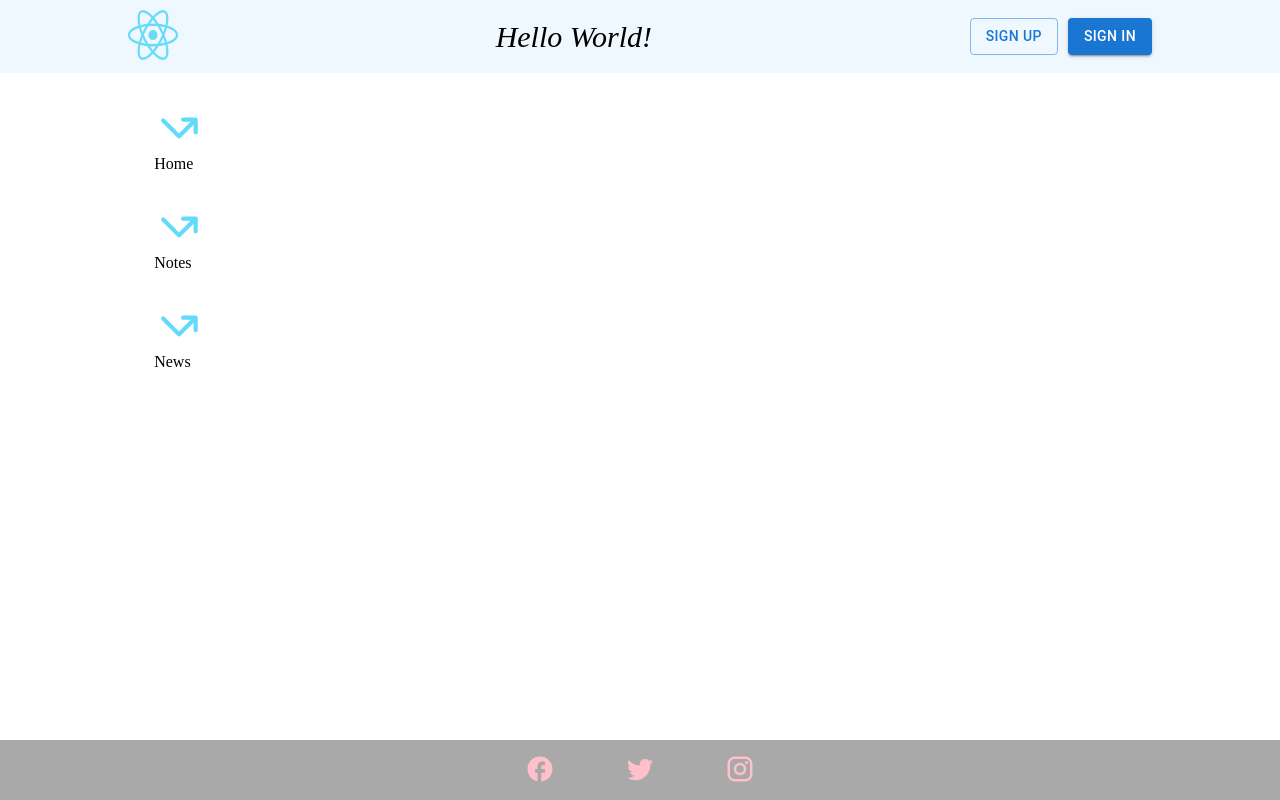
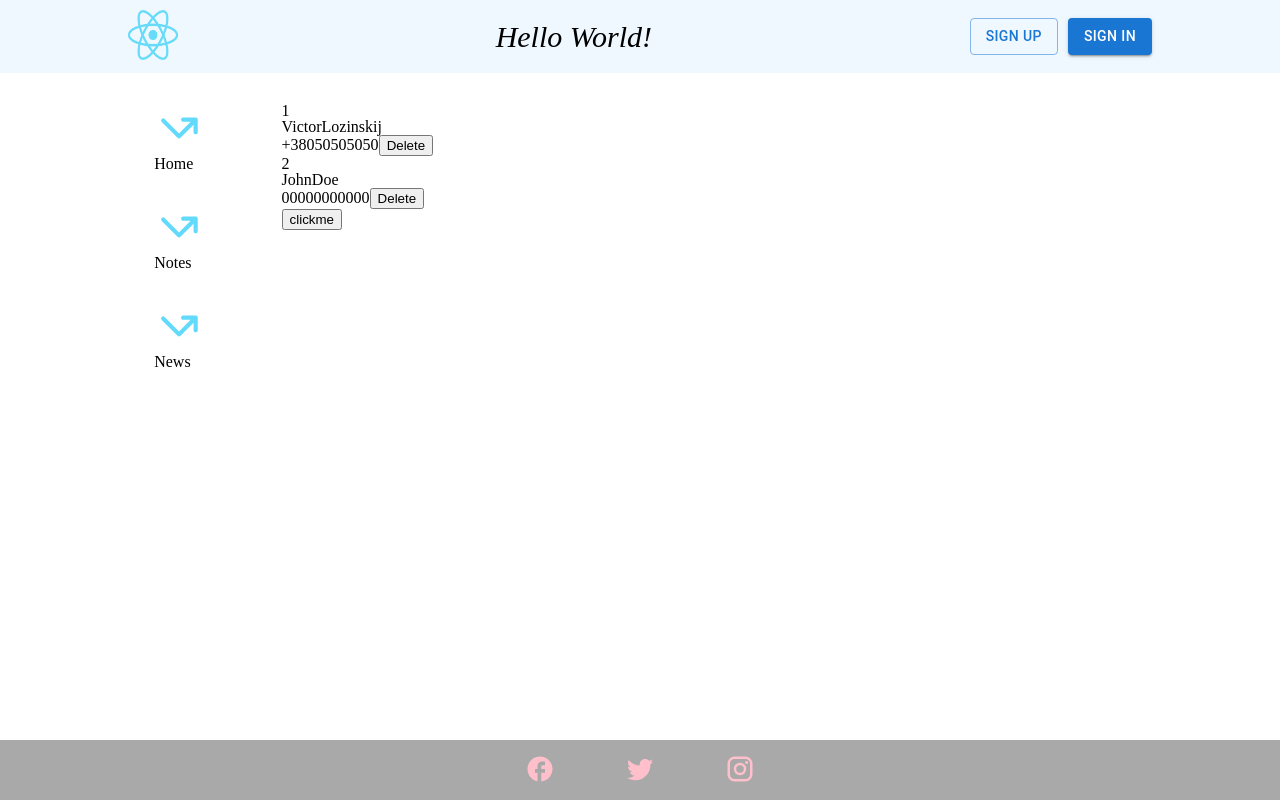
Before and after one commit to VictorLozya/Hillel-HW-Lozinskij, a React (Create React App) app in the folder hw1/: page / in a window 1280 px wide. Built offline with nearby package versions, Linux system fonts and the light colour scheme.

Commit message:
Базовая логика отображения и удаления итемов

```diff
--- a/hw1/src/components/main/PhoneContacts/FormActivateButton/FormActivateButton.js
+++ b/hw1/src/components/main/PhoneContacts/FormActivateButton/FormActivateButton.js
@@ -4,7 +4,7 @@ class FormActivateButton extends Component {
   render() {
     return (
       <div>
-
+        <button onClick={this.props.formActivate} className="clickme">clickme</button>
       </div>
     );
   }
--- a/hw1/src/components/main/PhoneContacts/PhoneContacts.js
+++ b/hw1/src/components/main/PhoneContacts/PhoneContacts.js
@@ -2,13 +2,50 @@ import React, { Component } from "react";
 import PhoneList from "./PhoneList/PhoneList";
 import PhoneForm from "./PhoneForm/PhoneForm";
 import FormActivateButton from "./FormActivateButton/FormActivateButton";
+import {v4 as uuidv4} from 'uuid';
+
 
 
 class PhoneContacts extends Component {
+  constructor(props) {
+    super(props);
+    this.state = {
+      toggleButtonStatus : false,
+      contacts : [{
+        id: "9b1deb4d-3b7d-4bad-9bdd-2b0d7b3dcb6d",
+        firstName: "Victor",
+        secondName: "Lozinskij",
+        tel: "+38050505050"
+      },
+        {
+          id: "1b9d6bcd-bbfd-4b2d-9b5d-ab8dfbbd4bed",
+          firstName: "John",
+          secondName: "Doe",
+          tel: "00000000000"
+        }]
+    }
+  }
+addNewContact=(firstName, secondName, tel)=>{
+  this.setState({
+    contacts : [...this.state.contacts, {
+      id: uuidv4(),
+      firstName: firstName,
+      secondName: secondName,
+      tel: tel
+    }]
+  })
+}
+deleteContact=(id)=>{
+    this.setState({
+      contacts : this.state.contacts.filter(item => item.id !==id)
+    })
+}
+toggleButton = () => this.setState({toggleButtonStatus : !this.state.toggleButtonStatus})
   render() {
     return (
       <div className={'phone-contacts'}>
-
+        <PhoneList contacts={this.state.contacts} deleteContact={this.deleteContact} />
+        {this.state.toggleButtonStatus ? <PhoneForm /> : <FormActivateButton formActivate={this.toggleButton} />}
       </div>
     );
   }
--- a/hw1/src/components/main/PhoneContacts/PhoneForm/PhoneForm.js
+++ b/hw1/src/components/main/PhoneContacts/PhoneForm/PhoneForm.js
@@ -1,12 +1,15 @@
 import React, { Component } from "react";
 import FormButton from "./FormButton/FormButton";
-import {v4 as uuidv4} from 'uuid';
 
 class PhoneForm extends Component {
   render() {
     return (
       <div>
-
+        <form  className="ownform">
+          <input type="text" />
+          <input type="text" />
+          <input type="submit" />
+        </form>
       </div>
     );
   }
--- a/hw1/src/components/main/PhoneContacts/PhoneList/PhoneItem/PhoneItem.js
+++ b/hw1/src/components/main/PhoneContacts/PhoneList/PhoneItem/PhoneItem.js
@@ -3,9 +3,15 @@ import React, { Component } from "react";
 class PhoneItem extends Component {
   render() {
     return (
-      <div>
-
-      </div>
+      <li className={'item'}>
+        <span className="item__number">{this.props.index}</span>
+        <div className="item__name">
+          <span className="item__first-name">{this.props.firstName}</span>
+          <span className="item__second-name">{this.props.secondName}</span>
+        </div>
+        <span className={'item__tel'}>{this.props.tel}</span>
+        <button className={'item__delete'} onClick={()=>this.props.deleteContact(this.props.id)}>Delete</button>
+      </li>
     );
   }
 }
--- a/hw1/src/components/main/PhoneContacts/PhoneList/PhoneList.js
+++ b/hw1/src/components/main/PhoneContacts/PhoneList/PhoneList.js
@@ -3,9 +3,18 @@ import PhoneItem from "./PhoneItem/PhoneItem";
 class PhoneList extends Component {
   render() {
     return (
-      <div>
-
-      </div>
+      <ul className={'phoneList'}>
+        { this.props.contacts.map((contact, index) => {
+          return <PhoneItem
+            index={index + 1}
+            id={contact.id}
+            firstName={contact.firstName}
+            secondName={contact.secondName}
+            tel={contact.tel}
+            key={contact.id}
+            deleteContact={this.props.deleteContact} />
+        })}
+      </ul>
     );
   }
 }
```
